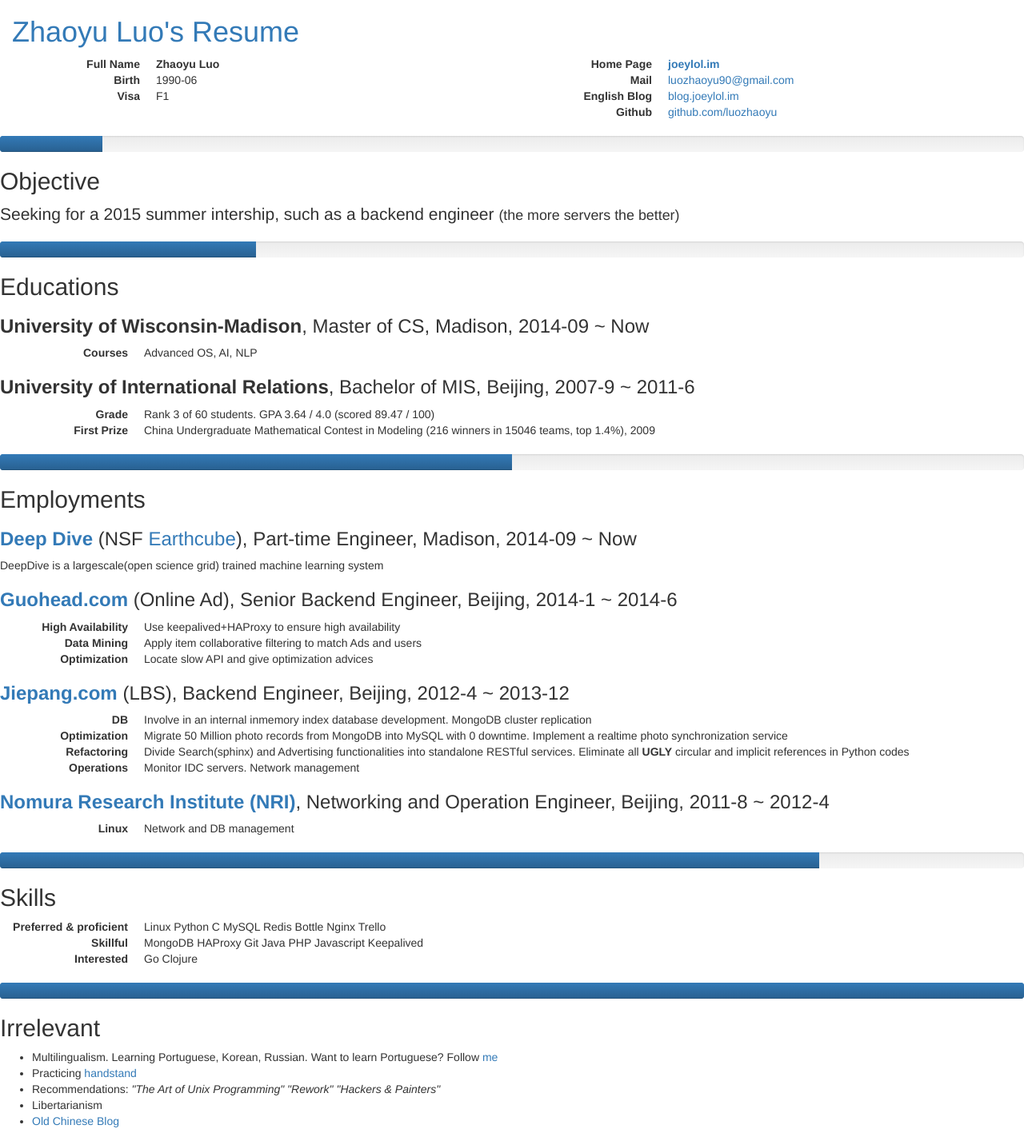
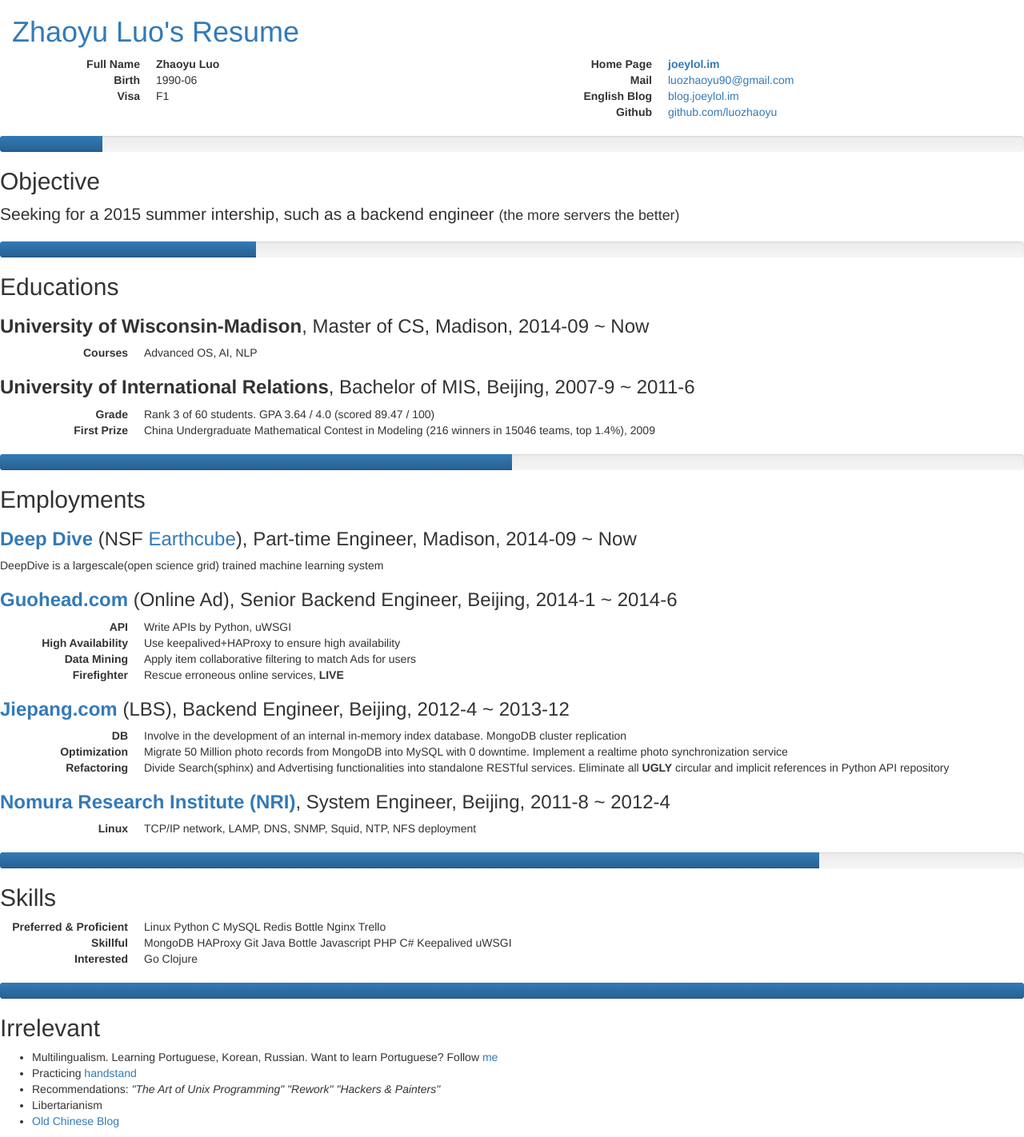
Before and after one commit to luozhaoyu/luozhaoyu.github.io, a Jekyll site: the page resume.html, which Jekyll copies as it is, in a window 1280 px wide. Shown: the whole page at 80% size. Built offline with Jekyll 4.4.1, drawn with Linux system fonts in a browser that asks for light colours; nearby versions of some CDN libraries; Markdown is read by kramdown in place of the engine named in the settings.

Commit message:
add kerninst & update resume

```diff
--- a/resume.html
+++ b/resume.html
@@ -84,33 +84,33 @@
                 <h3><strong><a href="http://guohead.com">Guohead.com</a></strong>
                 (Online Ad), Senior Backend Engineer, Beijing, 2014-1 ~ 2014-6</h3>
                 <dl class="dl-horizontal">
+                    <dt>API</dt><dd>Write APIs by Python, uWSGI</dd>
                     <dt>High Availability</dt><dd>Use keepalived+HAProxy to ensure high availability</dd>
-                    <dt>Data Mining</dt><dd>Apply item collaborative filtering to match Ads and users</dd>
-                    <dt>Optimization</dt><dd>Locate slow API and give optimization advices</dd>
+                    <dt>Data Mining</dt><dd>Apply item collaborative filtering to match Ads for users</dd>
+                    <dt>Firefighter</dt><dd>Rescue erroneous online services, <strong>LIVE</strong></dd>
                 </dl>
                 <h3><strong><a href="http://jiepang.com">Jiepang.com</a></strong> (LBS), Backend Engineer, Beijing, 2012-4 ~ 2013-12</h3>
                 <dl class="dl-horizontal">
-                    <dt>DB</dt><dd>Involve in an internal in­memory index database development. MongoDB cluster replication</dd>
+                    <dt>DB</dt><dd>Involve in the development of an internal in-memory index database. MongoDB cluster replication</dd>
                     <dt>Optimization</dt><dd>Migrate 50 Million photo records from MongoDB into MySQL with 0 downtime.
                     Implement a realtime photo synchronization service
                     </dd>
                     <dt>Refactoring</dt><dd>Divide Search(sphinx) and Advertising functionalities into standalone
-                    RESTful services. Eliminate all <strong>UGLY</strong> circular and implicit references in Python codes
+                    RESTful services. Eliminate all <strong>UGLY</strong> circular and implicit references in Python API repository
                     </dd>
-                    <dt>Operations</dt><dd>Monitor IDC servers. Network management</dd>
                 </dl>
                 <h3><strong><a href="http://en.wikipedia.org/wiki/Nomura_Research_Institute">Nomura Research Institute (NRI)</a></strong>,
-                Networking and Operation Engineer, Beijing, 2011-8 ~ 2012-4</h3>
+                System Engineer, Beijing, 2011-8 ~ 2012-4</h3>
                 <dl class="dl-horizontal">
-                    <dt>Linux</dt><dd>Network and DB management</dd>
+                    <dt>Linux</dt><dd>TCP/IP network, LAMP, DNS, SNMP, Squid, NTP, NFS deployment</dd>
                 </dl>
         </div>
         <div class="row">
             <div class="progress"><div class="progress-bar" style="width: 80%"></div></div>
             <h2>Skills</h2>
             <dl class="dl-horizontal">
-                <dt>Preferred & proficient</dt><dd>Linux Python C MySQL Redis Bottle Nginx Trello</dd>
-                <dt>Skillful</dt><dd>MongoDB HAProxy Git Java PHP Javascript Keepalived</dd>
+                <dt>Preferred & Proficient</dt><dd>Linux Python C MySQL Redis Bottle Nginx Trello</dd>
+                <dt>Skillful</dt><dd>MongoDB HAProxy Git Java Bottle Javascript PHP C# Keepalived uWSGI</dd>
                 <dt>Interested</dt><dd>Go Clojure</dd>
             </dl>
         </div>
```
Also changed, not shown: _posts/2014-10-06-kernel-instrumentation-kerninst.md (added, +41 -0 lines).
